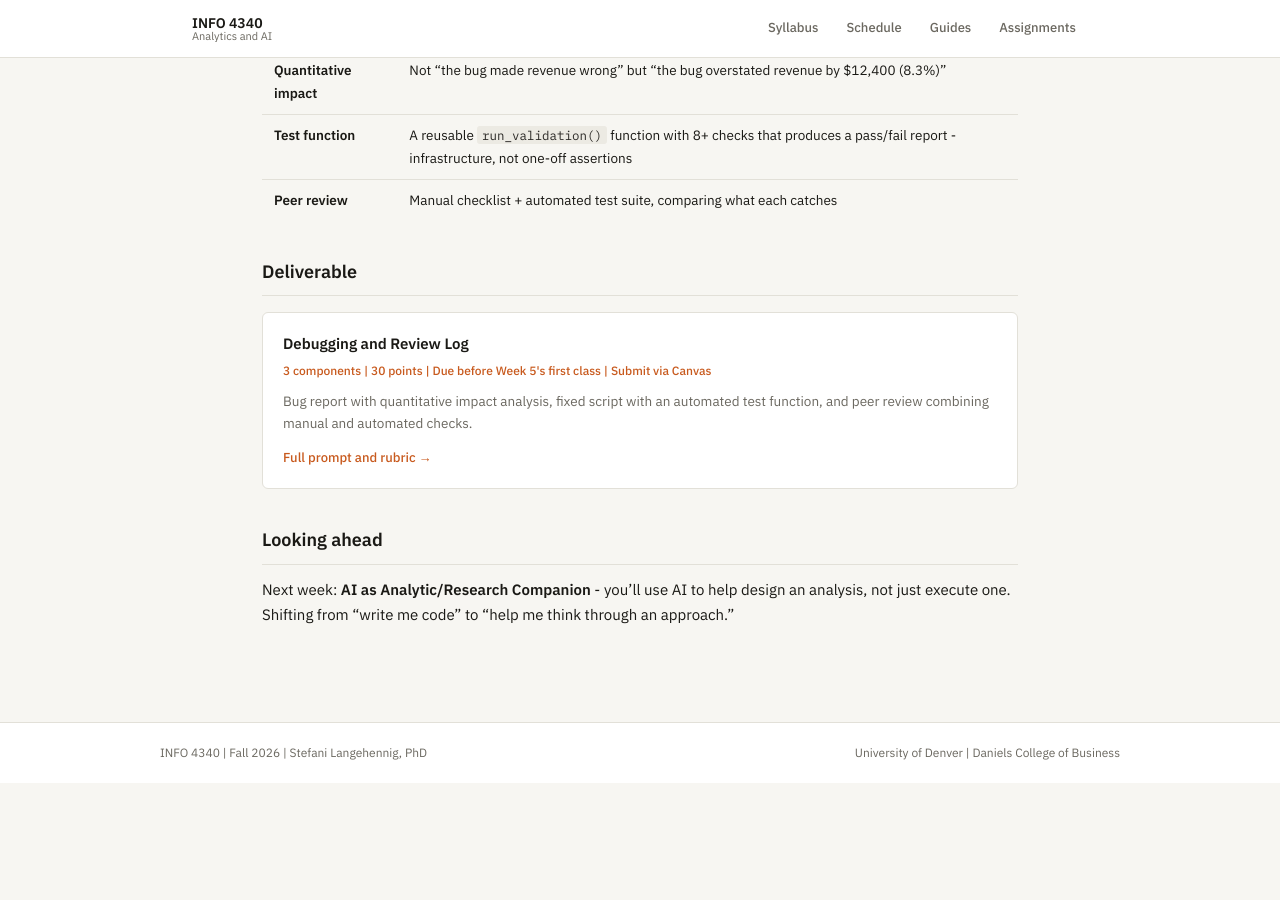
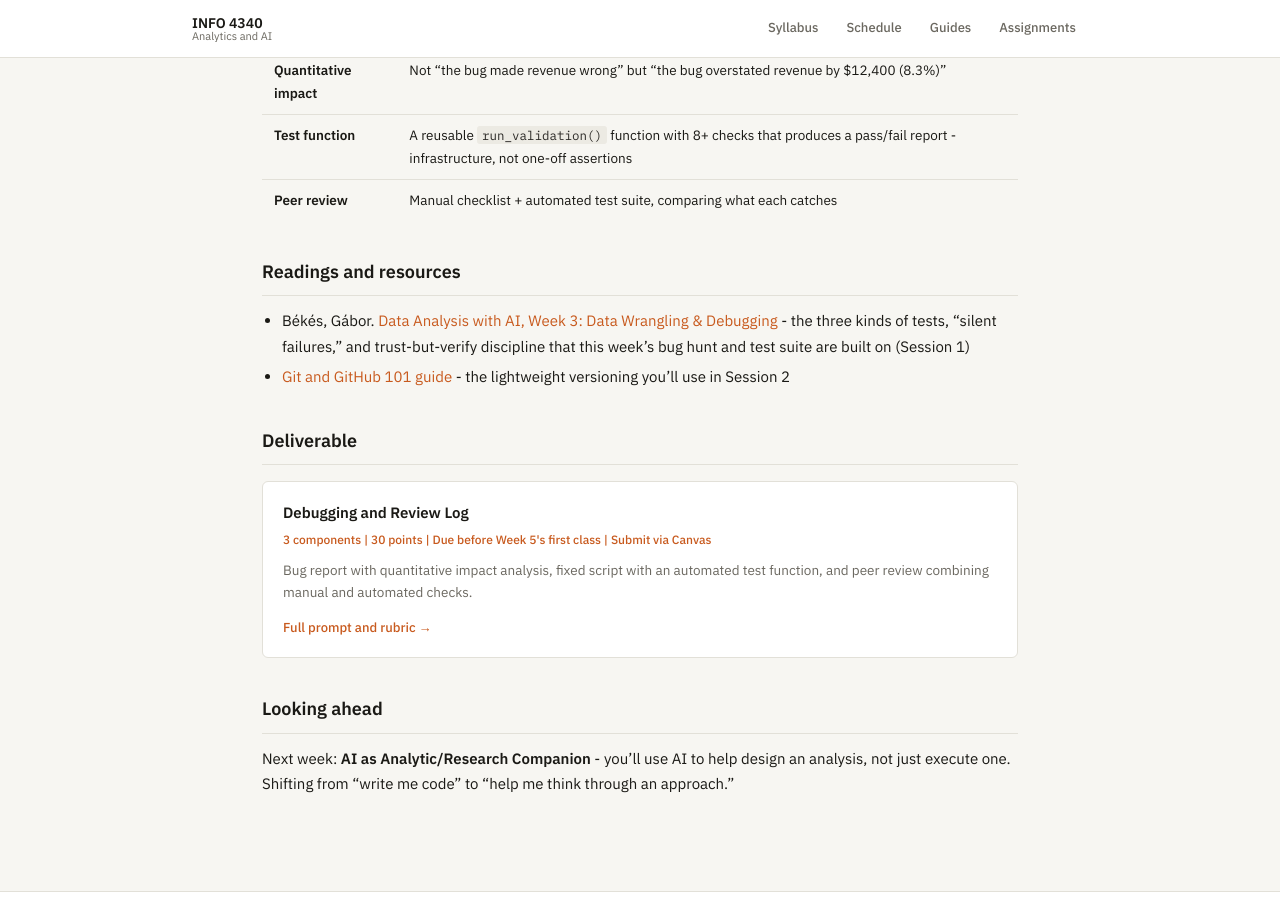
Before and after one commit to steflangehennig/info4340, a Jekyll site: the page built from schedule/week-4.md, in a window 1280 px wide and 900 px high, scrolled down 1453 px. Built offline with Jekyll 4.4.1, drawn with Linux system fonts in a browser that asks for light colours; before the commit the page ends 2236 px from its top, so only the background shows below that.

Commit message:
update wk4 reading materials

```diff
--- a/schedule/week-4.md
+++ b/schedule/week-4.md
@@ -71,6 +71,11 @@ By the end of this week, you should be able to:
 | **Test function** | A reusable `run_validation()` function with 8+ checks that produces a pass/fail report - infrastructure, not one-off assertions |
 | **Peer review** | Manual checklist + automated test suite, comparing what each catches |
 
+## Readings and resources
+
+- Békés, Gábor. [Data Analysis with AI, Week 3: Data Wrangling & Debugging](https://gabors-data-analysis.com/ai-course/unit3/index.html) - the three kinds of tests, "silent failures," and trust-but-verify discipline that this week's bug hunt and test suite are built on (Session 1)
+- [Git and GitHub 101 guide]({{ site.baseurl }}/guides/git-github/) - the lightweight versioning you'll use in Session 2
+
 ## Deliverable
 
 <div class="assignment-preview" markdown="0">
```
